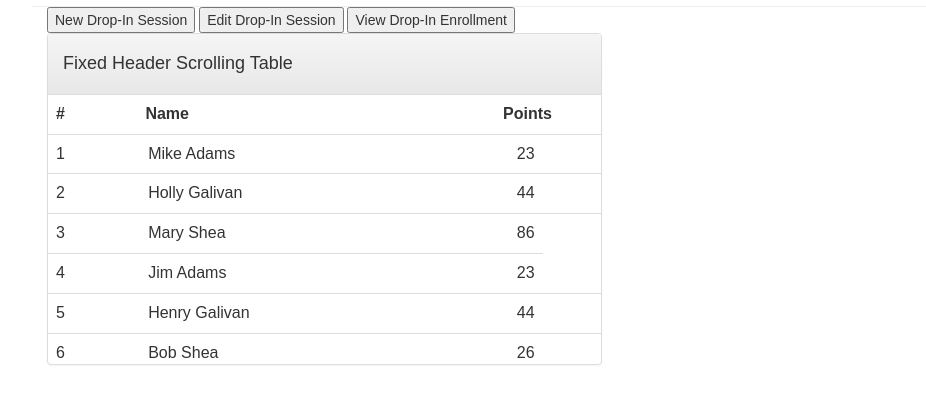
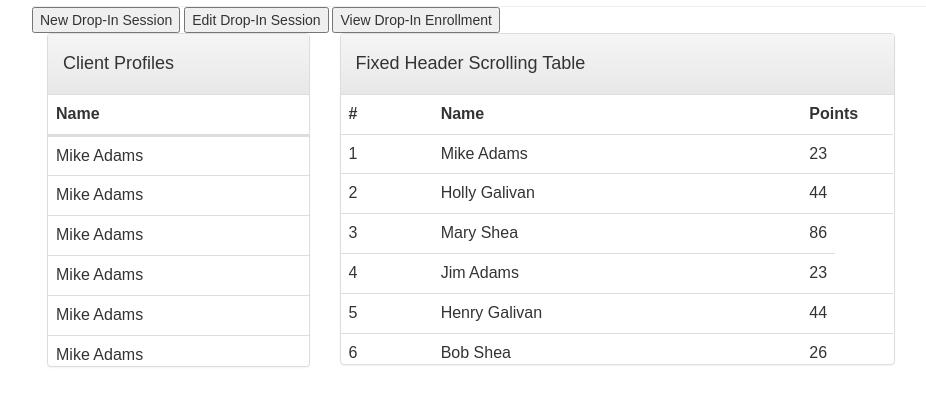
Before and after one commit to SirSeim/SPFY, a website: page static/casemanagerhomepage.html in a window 1280 px wide. Shown: the part 43-448 px from the top of the page, without its empty margins (23-949 px from the left). Drawn offline with nearby package versions, Linux system fonts and the light colour scheme.

Commit message:
added client profiles table

```diff
--- a/static/casemanagerhomepage.html
+++ b/static/casemanagerhomepage.html
@@ -33,9 +33,6 @@
                 Drop-In <br>
                 Outreach <br>
             </div>
-        </div>
-        <div class="row">
-            <div class="col-sm-6">
             <div class="intakeNeeded"></div>
                 <div class="buttons">
                     <input type="button" value="New Drop-In Session">
@@ -43,8 +40,55 @@
                     <input type="button" value="View Drop-In Enrollment">
                 </div>
         </div>
+
+        <div class="row">
+            <div class="col-sm-3">
+            <div class="panel panel-default">
+                <div class="panel-heading">
+                  <h4>
+                    Client Profiles
+                  </h4>
                 </div>
-        <div class="row">
+                <table id="clients" class="table table-hover">
+                  <thead>
+                    <tr>
+                      <th>Name</th>
+                    </tr>
+                  </thead>
+                  <tbody>
+                    <tr>
+                      <td>Mike Adams</td>
+                    </tr>
+                    <tr>
+                      <td>Mike Adams</td>
+                    </tr>
+                    <tr>
+                      <td>Mike Adams</td>
+                    </tr>
+                    <tr>
+                      <td>Mike Adams</td>
+                    </tr>
+                    <tr>
+                      <td>Mike Adams</td>
+                    </tr>
+                    <tr>
+                      <td>Mike Adams</td>
+                    </tr>
+                    <tr>
+                      <td>Mike Adams</td>
+                    </tr>
+                    <tr>
+                      <td>Mike Adams</td>
+                    </tr>
+                    <tr>
+                      <td>Mike Adams</td>
+                    </tr>
+                  </tbody>
+                </table>
+              </div>
+            </div>
+
+
             <div class="col-sm-6">
             <div class="panel panel-default">
                 <div class="panel-heading">
@@ -52,7 +96,7 @@
                     Fixed Header Scrolling Table
                   </h4>
                 </div>
-        <table class="table table-fixed">
+                <table id="casenotes" class="table table-hover">
                   <thead>
                     <tr>
                       <th class="col-xs-2">#</th><th class="col-xs-8">Name</th><th class="col-xs-2">Points</th>
@@ -100,7 +144,13 @@
               </div>
                 </div>
             </div>
+
         </div>
+
+        <div class="row">
+
+        </div>
+
         <script src="https://code.jquery.com/jquery-3.1.1.slim.min.js" integrity="sha256-/SIrNqv8h6QGKDuNoLGA4iret+kyesCkHGzVUUV0shc="crossorigin="anonymous"></script>
 
         <script src="js/casemanager.js"></script>
--- a/static/css/casemanager.css
+++ b/static/css/casemanager.css
@@ -39,18 +39,34 @@ body {
     height: 35px;
 }
 
-.table-fixed thead {
+/*#clients thead {
   width: 97%;
-}
-.table-fixed tbody {
+}*/
+#clients tbody {
   height: 230px;
   overflow-y: auto;
   width: 100%;
 }
-.table-fixed thead, .table-fixed tbody, .table-fixed tr, .table-fixed td, .table-fixed th {
+#clients thead, #clients tbody, #clients tr, #clients td, #clients th {
   display: block;
 }
-.table-fixed tbody td, .table-fixed thead > tr> th {
+/*#clients tbody td, #clients thead > tr> th {
+  float: left;
+  border-bottom-width: 0;
+}*/
+
+/*#casenotes thead {
+  width: 97%;
+}*/
+#casenotes tbody {
+  height: 230px;
+  overflow-y: auto;
+  width: 100%;
+}
+#casenotes thead, #casenotes tbody, #casenotes tr, #casenotes td, #casenotes th {
+  display: block;
+}
+#casenotes tbody td, #casenotes thead > tr> th {
   float: left;
   border-bottom-width: 0;
 }
```
Lines whose indentation alone changed are shown as unchanged.
